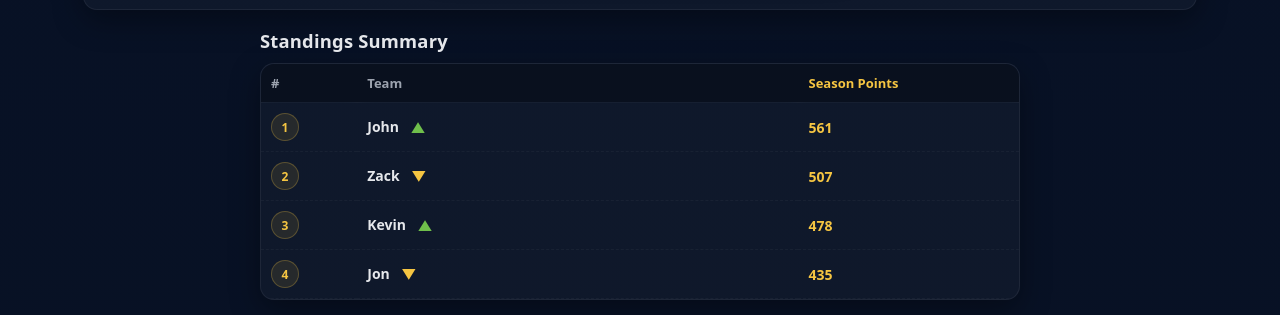
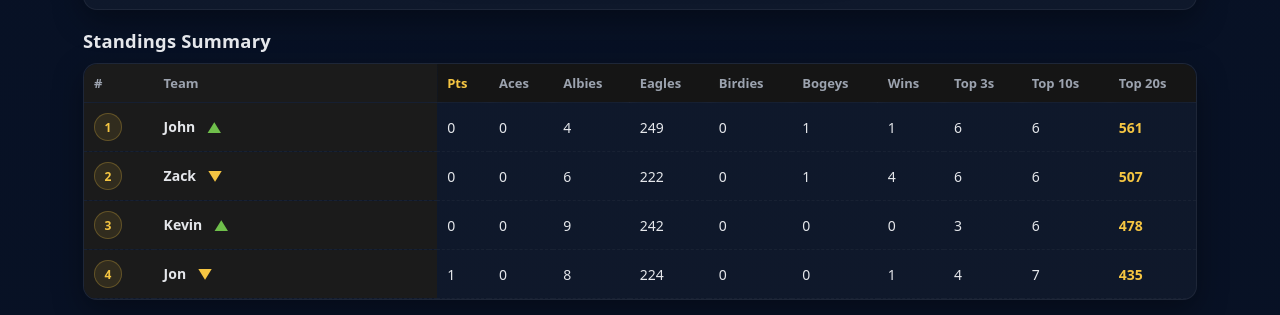
Before and after one commit to dodgerblue88/mdgfl, a plain HTML site: page index.html in a window 1280 px wide. Shown: the part 485-800 px from the top of the page. Drawn offline with Linux system fonts and the light colour scheme.

Commit message:
Update index.html

```diff
--- a/index.html
+++ b/index.html
@@ -77,6 +77,53 @@
       padding-bottom: 10px;
     }
 
+    .table-wrap {
+      overflow-x: auto;
+      -webkit-overflow-scrolling: touch;
+    }
+
+    .summary-table {
+      width: max-content;
+      min-width: 100%;
+    }
+
+    .summary-table th:first-child,
+    .summary-table td:first-child {
+      position: sticky;
+      left: 0;
+      z-index: 3;
+      background: #1b1b1b;
+    }
+
+    .summary-table th:nth-child(2),
+    .summary-table td:nth-child(2) {
+      position: sticky;
+      left: 54px;
+      z-index: 3;
+      background: #1b1b1b;
+      box-shadow: 10px 0 14px rgba(0,0,0,.22);
+    }
+
+    .summary-table thead th {
+      position: sticky;
+      top: 0;
+      z-index: 4;
+      background: #151515;
+    }
+
+    .summary-table thead th:first-child {
+      z-index: 6;
+    }
+
+    .summary-table thead th:nth-child(2) {
+      z-index: 7;
+    }
+
+    .summary-table th:first-child,
+    .summary-table td:first-child {
+      min-width: 54px;
+    }
+
     .rank-pill {
       display: inline-grid;
       place-items: center;
@@ -129,11 +176,6 @@
       font-size: 12px;
     }
 
-    .standings-section {
-      max-width: 760px;
-      margin: 0 auto;
-      width: 100%;
-    }
 
     @media (max-width: 900px) {
       .hero-logo { width: min(300px, 76vw); }
@@ -163,11 +205,20 @@
             <tr>
               <th>#</th>
               <th>Team</th>
-              <th class="points-cell">Season Points</th>
+              <th class="points-cell">Pts</th>
+              <th>Aces</th>
+              <th>Albies</th>
+              <th>Eagles</th>
+              <th>Birdies</th>
+              <th>Bogeys</th>
+              <th>Wins</th>
+              <th>Top 3s</th>
+              <th>Top 10s</th>
+              <th>Top 20s</th>
             </tr>
           </thead>
           <tbody>
-            <tr><td colspan="3" class="muted" style="padding:16px;">Loading…</td></tr>
+            <tr><td colspan="12" class="muted" style="padding:16px;">Loading…</td></tr>
           </tbody>
         </table>
       </div>
@@ -183,6 +234,7 @@
             <tr>
               <th>#</th>
               <th>Player</th>
+              <th class="points-cell">Pts</th>
               <th>Aces</th>
               <th>Albies</th>
               <th>Eagles</th>
@@ -192,7 +244,6 @@
               <th>Top 3s</th>
               <th>Top 10s</th>
               <th>Top 20s</th>
-              <th class="points-cell">Season Pts</th>
             </tr>
           </thead>
           <tbody>
@@ -212,6 +263,7 @@
             <tr>
               <th>#</th>
               <th>Player</th>
+              <th class="points-cell">Pts</th>
               <th>Aces</th>
               <th>Albies</th>
               <th>Eagles</th>
@@ -221,7 +273,6 @@
               <th>Top 3s</th>
               <th>Top 10s</th>
               <th>Top 20s</th>
-              <th class="points-cell">Last 3 Pts</th>
             </tr>
           </thead>
           <tbody>
@@ -435,7 +486,7 @@
     function buildStandingsSummary(teams, previousRankMap, tbody) {
       tbody.innerHTML = '';
       if (!teams.length) {
-        tbody.innerHTML = `<tr><td colspan="3" class="muted" style="padding:16px;">No teams found in <code>rosters.json</code>.</td></tr>`;
+        tbody.innerHTML = `<tr><td colspan="12" class="muted" style="padding:16px;">No teams found in <code>rosters.json</code>.</td></tr>`;
         return;
       }
       teams.forEach((team, idx) => {
@@ -444,6 +495,15 @@
         tr.innerHTML = `
           <td><span class="rank-pill">${idx + 1}</span></td>
           <td class="name-cell"><strong>${escapeHtml(team.name)}</strong>${movementHtml(move)}</td>
+          <td>${team._stats.aces}</td>
+          <td>${team._stats.albies}</td>
+          <td>${team._stats.eagles}</td>
+          <td>${team._stats.birdies}</td>
+          <td>${team._stats.bogeys}</td>
+          <td>${team._stats.wins}</td>
+          <td>${team._stats.top3s}</td>
+          <td>${team._stats.top10s}</td>
+          <td>${team._stats.top20s}</td>
           <td class="points-cell">${team._season || 0}</td>`;
         tbody.appendChild(tr);
       });
@@ -505,7 +565,7 @@
       });
     }
 
-    function buildTeamStandings(events, roster, pointsByEvent) {
+    function buildTeamStandings(events, roster, pointsByEvent, rowsByEvent) {
       const teams = (roster?.teams || []).map((t, idx) => ({
         index: idx,
         name: (t?.name || `Team ${idx+1}`),
@@ -551,6 +611,36 @@
         team._perEvent = events.map((evt, i) => {
           const keep = team._countedByEvent[i];
           return team.players.reduce((acc, p) => acc + (keep.has(p._id) ? Number(p._perEvent[i] || 0) : 0), 0);
+        });
+
+        team._stats = {
+          aces: 0,
+          albies: 0,
+          eagles: 0,
+          birdies: 0,
+          bogeys: 0,
+          wins: 0,
+          top3s: 0,
+          top10s: 0,
+          top20s: 0
+        };
+
+        events.forEach((evt, i) => {
+          const keep = team._countedByEvent[i];
+          const rows = rowsByEvent.get(evt.id) || [];
+          rows.forEach(row => {
+            const id = String(row.pdga || '');
+            if (!keep.has(id)) return;
+            team._stats.aces += Number(row.aces || 0);
+            team._stats.albies += Number(row.albies || 0);
+            team._stats.eagles += Number(row.eagles || 0);
+            team._stats.birdies += Number(row.birdies || 0);
+            team._stats.bogeys += Number(row.bogeys || 0);
+            if (row.finish === 1) team._stats.wins += 1;
+            if (row.finish !== null && row.finish <= 3) team._stats.top3s += 1;
+            if (row.finish !== null && row.finish <= 10) team._stats.top10s += 1;
+            if (row.finish !== null && row.finish <= 20) team._stats.top20s += 1;
+          });
         });
 
         team._season = sum(team._perEvent);
@@ -611,7 +701,7 @@
       const standingsBody = document.querySelector('#standingsSummaryTable tbody');
       const playersBody = document.querySelector('#topPlayersTable tbody');
       const powerBody = document.querySelector('#powerRankingsTable tbody');
-      standingsBody.innerHTML = `<tr><td colspan="3" class="muted" style="padding:16px;">Loading…</td></tr>`;
+      standingsBody.innerHTML = `<tr><td colspan="12" class="muted" style="padding:16px;">Loading…</td></tr>`;
       playersBody.innerHTML = `<tr><td colspan="12" class="muted" style="padding:16px;">Loading…</td></tr>`;
       powerBody.innerHTML = `<tr><td colspan="12" class="muted" style="padding:16px;">Loading…</td></tr>`;
 
@@ -630,8 +720,8 @@
 
       const previousEvents = events.slice(0, -1);
 
-      const teamsCurrent = buildTeamStandings(events, roster, pointsByEvent);
-      const teamsPrevious = buildTeamStandings(previousEvents, roster, pointsByEvent);
+      const teamsCurrent = buildTeamStandings(events, roster, pointsByEvent, rowsByEvent);
+      const teamsPrevious = buildTeamStandings(previousEvents, roster, pointsByEvent, rowsByEvent);
       const previousTeamRanks = buildRankMap(teamsPrevious, t => t.name);
       buildStandingsSummary(teamsCurrent, previousTeamRanks, standingsBody);
 
@@ -654,7 +744,7 @@
     loadAndRender().catch(err => {
       console.error(err);
       const msg = `Error: ${escapeHtml(err.message)}`;
-      document.querySelector('#standingsSummaryTable tbody').innerHTML = `<tr><td colspan="3" class="muted" style="padding:16px;">${msg}</td></tr>`;
+      document.querySelector('#standingsSummaryTable tbody').innerHTML = `<tr><td colspan="12" class="muted" style="padding:16px;">${msg}</td></tr>`;
       document.querySelector('#topPlayersTable tbody').innerHTML = `<tr><td colspan="12" class="muted" style="padding:16px;">${msg}</td></tr>`;
       document.querySelector('#powerRankingsTable tbody').innerHTML = `<tr><td colspan="12" class="muted" style="padding:16px;">${msg}</td></tr>`;
       document.getElementById('footer').textContent = '';
```
